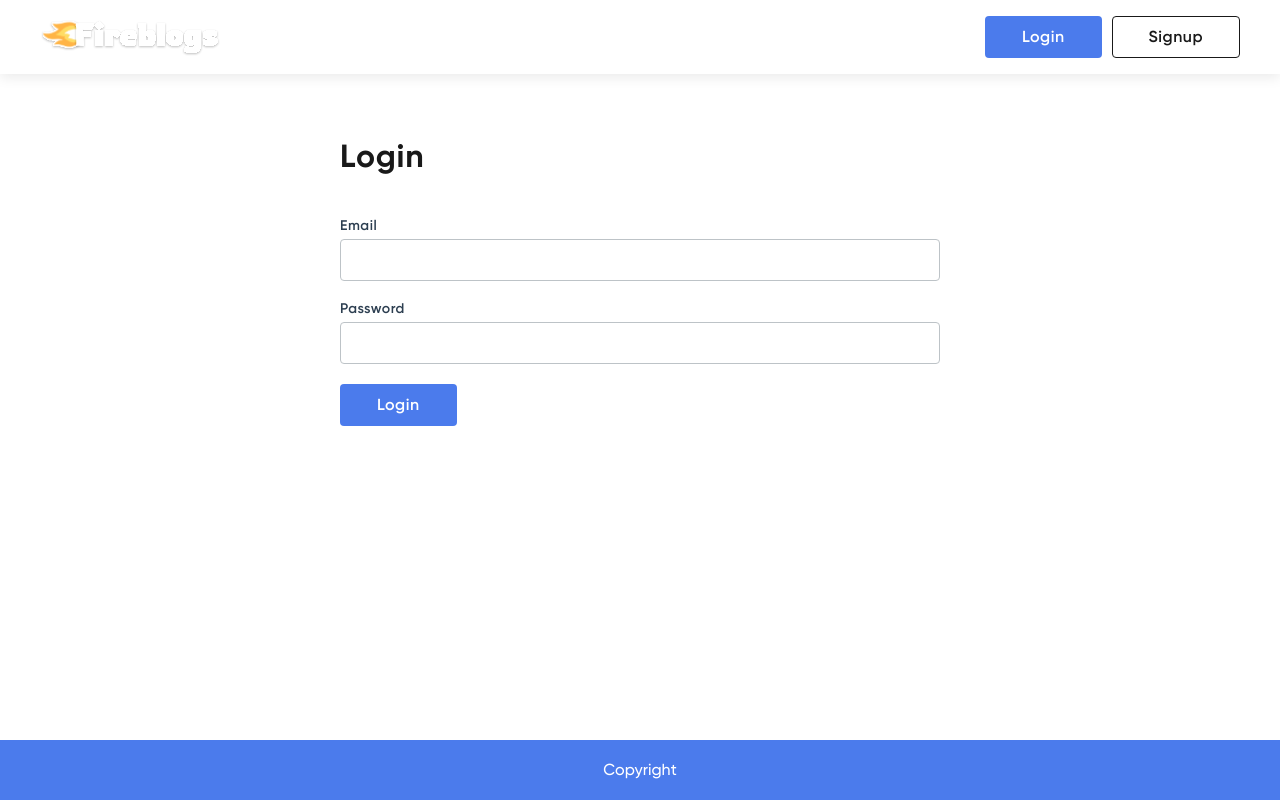
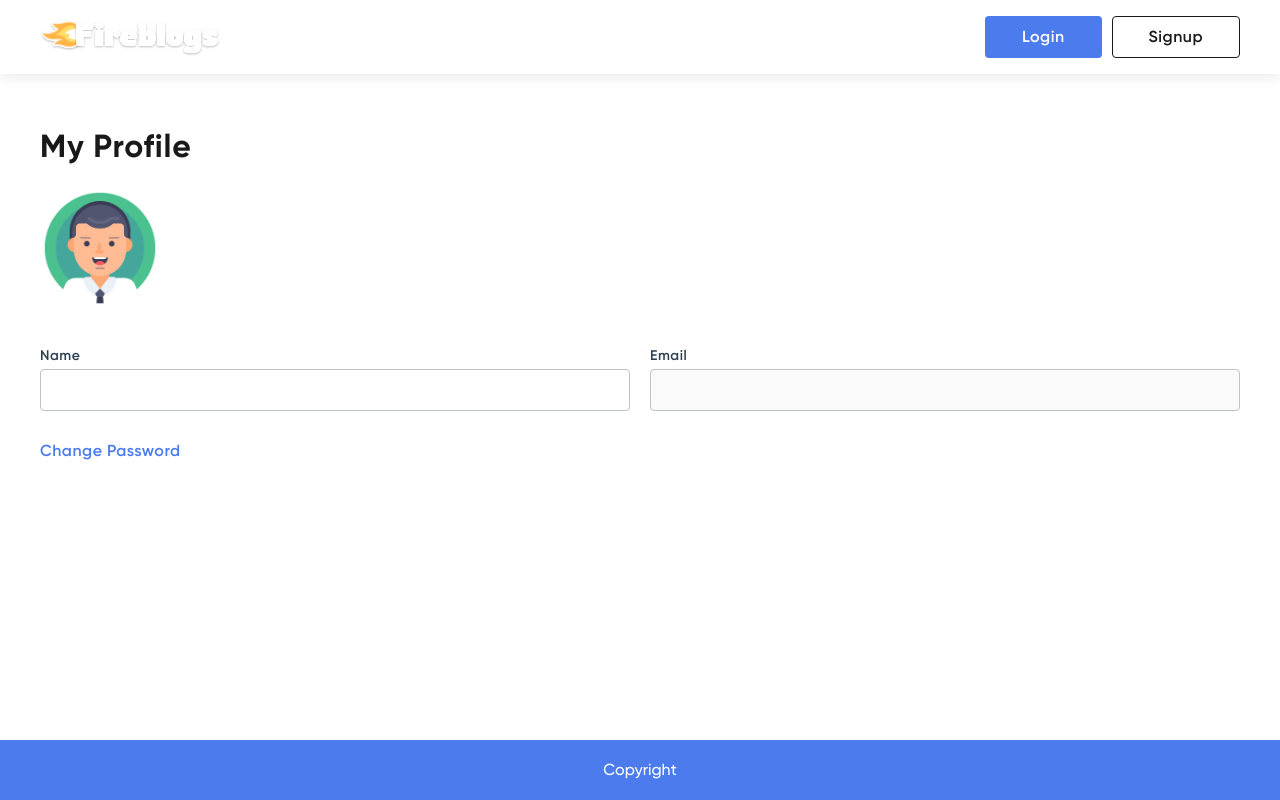
Before and after one commit to HardikGohilHLR/fire-blogs, a React (Create React App) app: page /profile in a window 1280 px wide. Before the commit this address led to /login. Built offline with nearby package versions, Linux system fonts and the light colour scheme; no server answers.

Commit message:
profile photo upload issue fix

```diff
--- a/src/app-fire-blogs/profile/index.js
+++ b/src/app-fire-blogs/profile/index.js
@@ -29,12 +29,6 @@ const Profile = () => {
     const [isChange, setIsChange] = useState(false);
     const [isLoading, setIsLoading] = useState(false);
     const [popup, setPopup] = useState(false);
-
-    useEffect(() => {
-        if(!_USER?.email) {
-            navigate('/login');
-        }
-    }, [_USER]);
 
     useEffect(() => {
         if(formMessages) {
@@ -101,17 +95,22 @@ const Profile = () => {
         setFormMessages({type: 'success', message: 'Profile Updated successfully!'});
         formik.handleReset();
 
-        onSnapshot(doc(db, "users", _USER?._id), (doc) => {
+        onSnapshot(doc(db, 'users', _USER?._id), (doc) => {
             dispatch({type: 'SET_USERINFO', payload: { userInfo: {..._USER, ...doc.data()} }});
         });
     }
 
     const handle = {
         change: (e) => {
-            formik.setFieldValue('profileImage', e?.target?.files[0]);
+            formik.setFieldValue('profileImage', e?.target?.files[0] || '');
         },
         changePassword: () => {
             setPopup(true);
+        },
+        cancel: () => {
+            setIsChange(false);
+            formik.setFieldValue('profileImage', '');
+            formik.setFieldValue('username', _USER?.username);
         }
     }
 
@@ -142,20 +141,20 @@ const Profile = () => {
                             {
                                 isChange &&
                                 <div className="fb_button-control fb_flex fb_content-end">
-                                    <button className="fb_btn fb_btn__white small" type="button">Cancel</button>
+                                    <button className="fb_btn fb_btn__white small" type="button" onClick={handle.cancel}>Cancel</button>
                                     <button className={`fb_btn fb_btn__theme ml-10 small ${isLoading ? 'loading' : ''}`} type="submit">Save</button>
                                 </div>
                             }
                         </div>
 
                         <div className="fb_form-image">
+
                             {
-                                formik?.values?.profileImage !== '' ?
+                                formik?.values?.profileImage === '' ? <Avatar user={_USER} size={120} />
+                                :
                                 <div className="fb_form-image-preview">
                                     <img src={URL.createObjectURL(formik?.values?.profileImage)} alt="User" />
                                 </div>
-                                :
-                                <Avatar user={_USER} size={120} />
                             }
 
                             <label htmlFor="profileImage">
```
